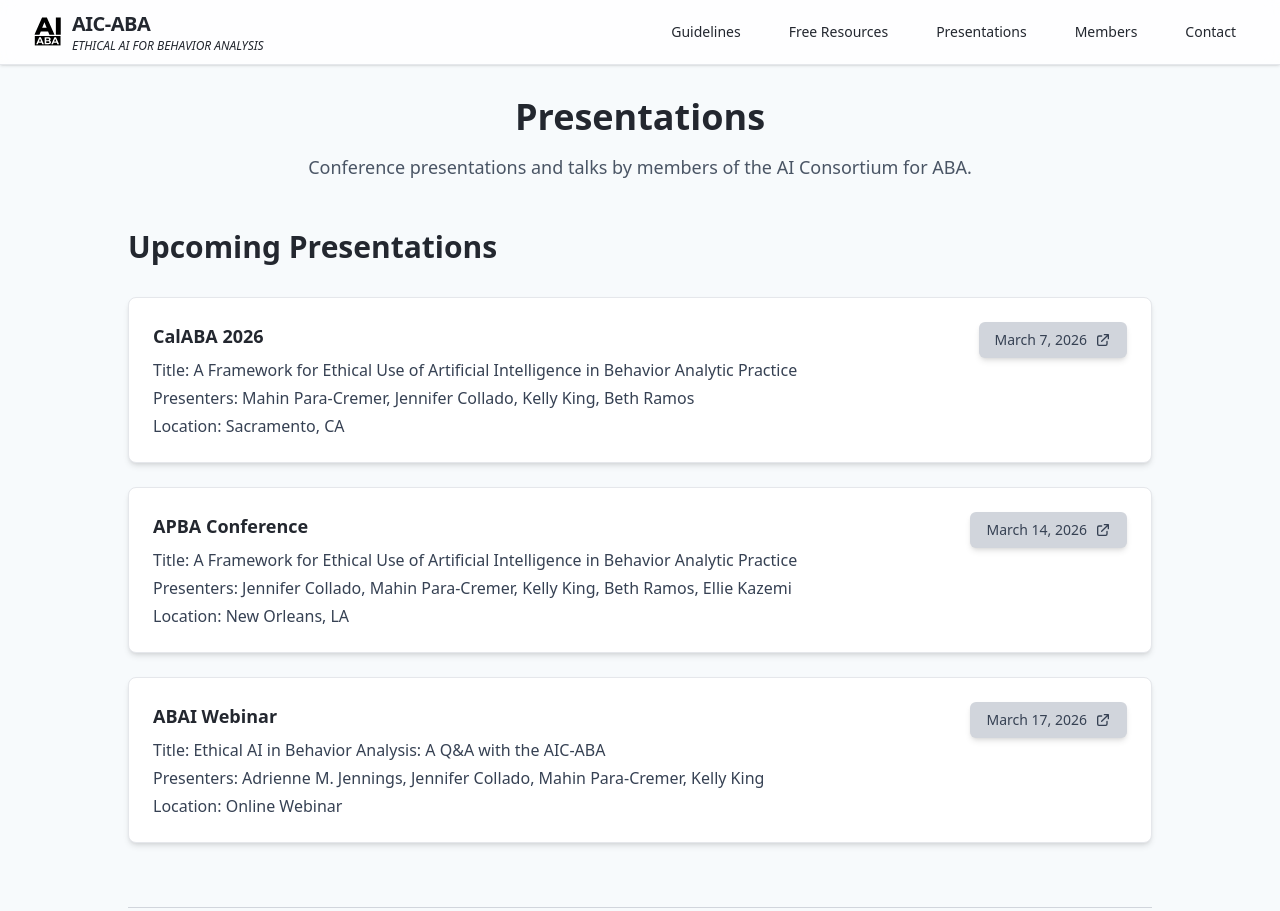
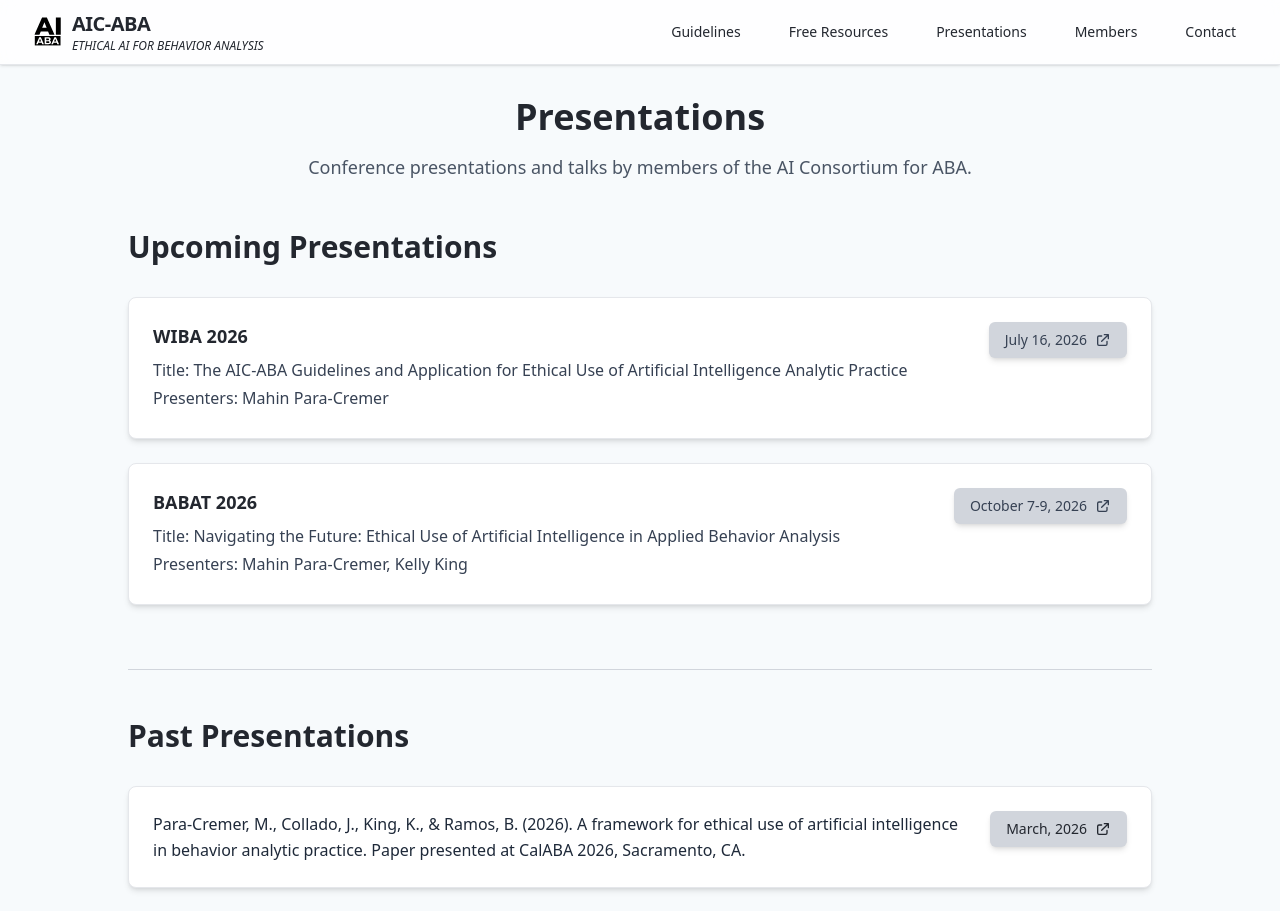
Before and after one commit to lrn2codenow/aicaba, a Next.js app: page /presentations in a window 1280 px wide. Shown: the top 911 px of the page. Built offline with nearby package versions, Linux system fonts and the light colour scheme.

Commit message:
Move March 2026 presentations to past, add WIBA and BABAT

```diff
--- a/src/app/presentations/page.tsx
+++ b/src/app/presentations/page.tsx
@@ -10,42 +10,46 @@ type UpcomingPresentation = {
   title: string;
   presenters: string;
   event: string;
-  location: string;
   date: string;
   link: string;
 };
 
 const upcomingPresentations: UpcomingPresentation[] = [
   {
-    title: "A Framework for Ethical Use of Artificial Intelligence in Behavior Analytic Practice",
-    presenters: "Mahin Para-Cremer, Jennifer Collado, Kelly King, Beth Ramos",
-    event: "CalABA 2026",
-    location: "Sacramento, CA",
-    date: "March 7, 2026",
-    link: "https://behaviorlive.com/conferences/calaba/events/a-framework-for-ethical-use-of-artificial-intelligence-in-behavior-analytic-pract1",
+    title: "The AIC-ABA Guidelines and Application for Ethical Use of Artificial Intelligence Analytic Practice",
+    presenters: "Mahin Para-Cremer",
+    event: "WIBA 2026",
+    date: "July 16, 2026",
+    link: "https://behaviorlive.com/conferences/wiba26/home",
   },
   {
-    title: "A Framework for Ethical Use of Artificial Intelligence in Behavior Analytic Practice",
-    presenters: "Jennifer Collado, Mahin Para-Cremer, Kelly King, Beth Ramos, Ellie Kazemi",
-    event: "APBA Conference",
-    location: "New Orleans, LA",
-    date: "March 14, 2026",
-    link: "https://behaviorlive.com/conferences/APBA26/events/a-framework-for-ethical-use-of-artificial-intelligence-in-behavior-analytic-pract",
-  },
-  {
-    title: "Ethical AI in Behavior Analysis: A Q&A with the AIC-ABA",
-    presenters: "Adrienne M. Jennings, Jennifer Collado, Mahin Para-Cremer, Kelly King",
-    event: "ABAI Webinar",
-    location: "Online Webinar",
-    date: "March 17, 2026",
-    link: "https://www.abainternational.org/learning-center/webinars.aspx",
+    title: "Navigating the Future: Ethical Use of Artificial Intelligence in Applied Behavior Analysis",
+    presenters: "Mahin Para-Cremer, Kelly King",
+    event: "BABAT 2026",
+    date: "October 7-9, 2026",
+    link: "https://behaviorlive.com/conferences/babat2026/home",
   },
 ];
 
 const pastPresentations: Presentation[] = [
   {
+    citation: "Para-Cremer, M., Collado, J., King, K., & Ramos, B. (2026). A framework for ethical use of artificial intelligence in behavior analytic practice. Paper presented at CalABA 2026, Sacramento, CA.",
+    link: "https://behaviorlive.com/courses/a-framework-for-ethical-use-of-artificial-intelligence-in-behavior-analytic-pract1",
+    date: "March, 2026",
+  },
+  {
+    citation: "Collado, J., Para-Cremer, M., King, K., Ramos, B., & Kazemi, E. (2026). A framework for ethical use of artificial intelligence in behavior analytic practice. Paper presented at APBA Conference, New Orleans, LA.",
+    link: "https://behaviorlive.com/courses/a-framework-for-ethical-use-of-artificial-intelligence-in-behavior-analytic-pract",
+    date: "March, 2026",
+  },
+  {
+    citation: "Jennings, A. M., Collado, J., Para-Cremer, M., & King, K. (2026). Ethical AI in behavior analysis: A Q&A with the AIC-ABA. Webinar presented at the Association for Behavior Analysis International.",
+    link: "https://www.abainternational.org/learning-center/version3/watch-video.aspx?ikey=38782&trackid=WBN",
+    date: "March, 2026",
+  },
+  {
     citation: "Ramos, B., Murray, A., Del Rio, M., Jennings, A. M., Plessas, A., Collado, J. L., King, K., Britwum, K. O., Para-Cremer, M. L., Peck, S., & Courtney, W. (2025). Navigating ethical challenges of artificial intelligence in behavior analytic practice: Risks, strategies, and decision-making. Paper presented at the Association for Behavior Analysis International, Washington, DC.",
-    link: "", // Add URL here when available
+    link: "",
     date: "May, 2025",
   },
   {
@@ -55,7 +59,7 @@ const pastPresentations: Presentation[] = [
   },
   {
     citation: "Plessas, A., Jennings, A., King, K., Murray, A., & Para-Cremer, M. (2025). A developing framework for ethical use of artificial intelligence in behavior analytic practice [Conference presentation]. New Zealand ABA Conference 2025, Australia.",
-    link: "", // No recording available
+    link: "",
     date: "July, 2025",
   },
   {
@@ -65,7 +69,7 @@ const pastPresentations: Presentation[] = [
   },
   {
     citation: "Jennings, A. M., Del Rio, M., Plessas, A., Britwum, K. O., Para-Cremer, M. L., & Ramos, B. (2025). Artificial intelligence in behavior analytic services: Ethical risks, practical guidelines, and decision-making strategies. Paper presented at the International Conference of the Association for Behavior Analysis International, Lisbon, Portugal.",
-    link: "", // Add URL here when available
+    link: "",
     date: "November, 2025",
   },
 ];
@@ -105,11 +109,6 @@ export default function PresentationsPage() {
                       <p className="text-gray-700 dark:text-gray-300 mb-1">
                         <span className="font-medium">Presenters:</span> {presentation.presenters}
                       </p>
-                      {presentation.location && (
-                        <p className="text-gray-700 dark:text-gray-300">
-                          <span className="font-medium">Location:</span> {presentation.location}
-                        </p>
-                      )}
                     </div>
                     <div className="flex-shrink-0 inline-flex items-center gap-2 px-4 py-2 bg-gray-300 dark:bg-gray-600 text-gray-700 dark:text-gray-200 rounded-md text-sm font-medium whitespace-nowrap shadow-md">
                       {presentation.date}
@@ -135,11 +134,6 @@ export default function PresentationsPage() {
                       <p className="text-gray-700 dark:text-gray-300 mb-1">
                         <span className="font-medium">Presenters:</span> {presentation.presenters}
                       </p>
-                      {presentation.location && (
-                        <p className="text-gray-700 dark:text-gray-300">
-                          <span className="font-medium">Location:</span> {presentation.location}
-                        </p>
-                      )}
                     </div>
                     <span className="flex-shrink-0 inline-flex items-center px-4 py-2 bg-gray-300 dark:bg-gray-600 text-gray-600 dark:text-gray-400 rounded-md text-sm font-medium whitespace-nowrap cursor-not-allowed">
                       {presentation.date}
```
